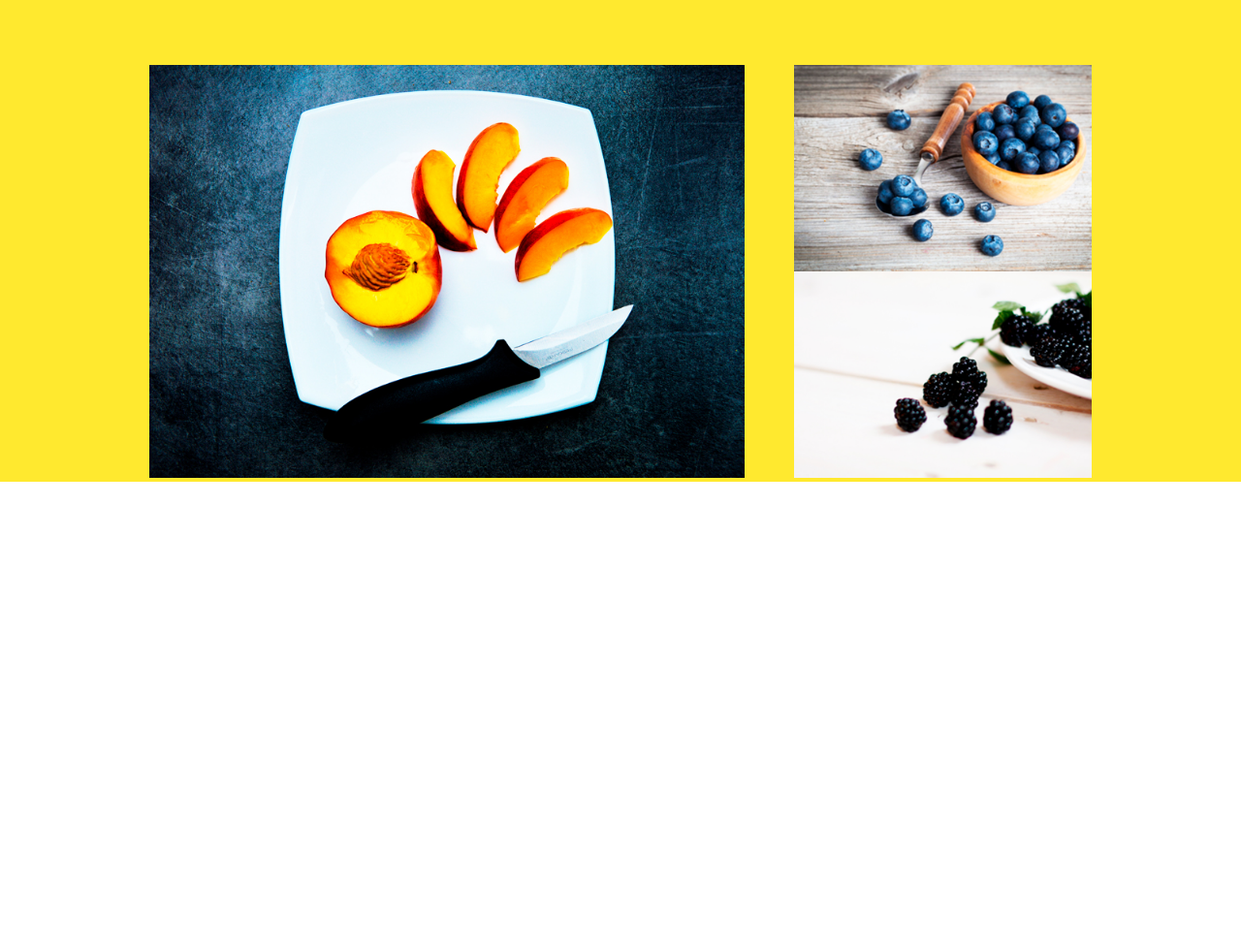
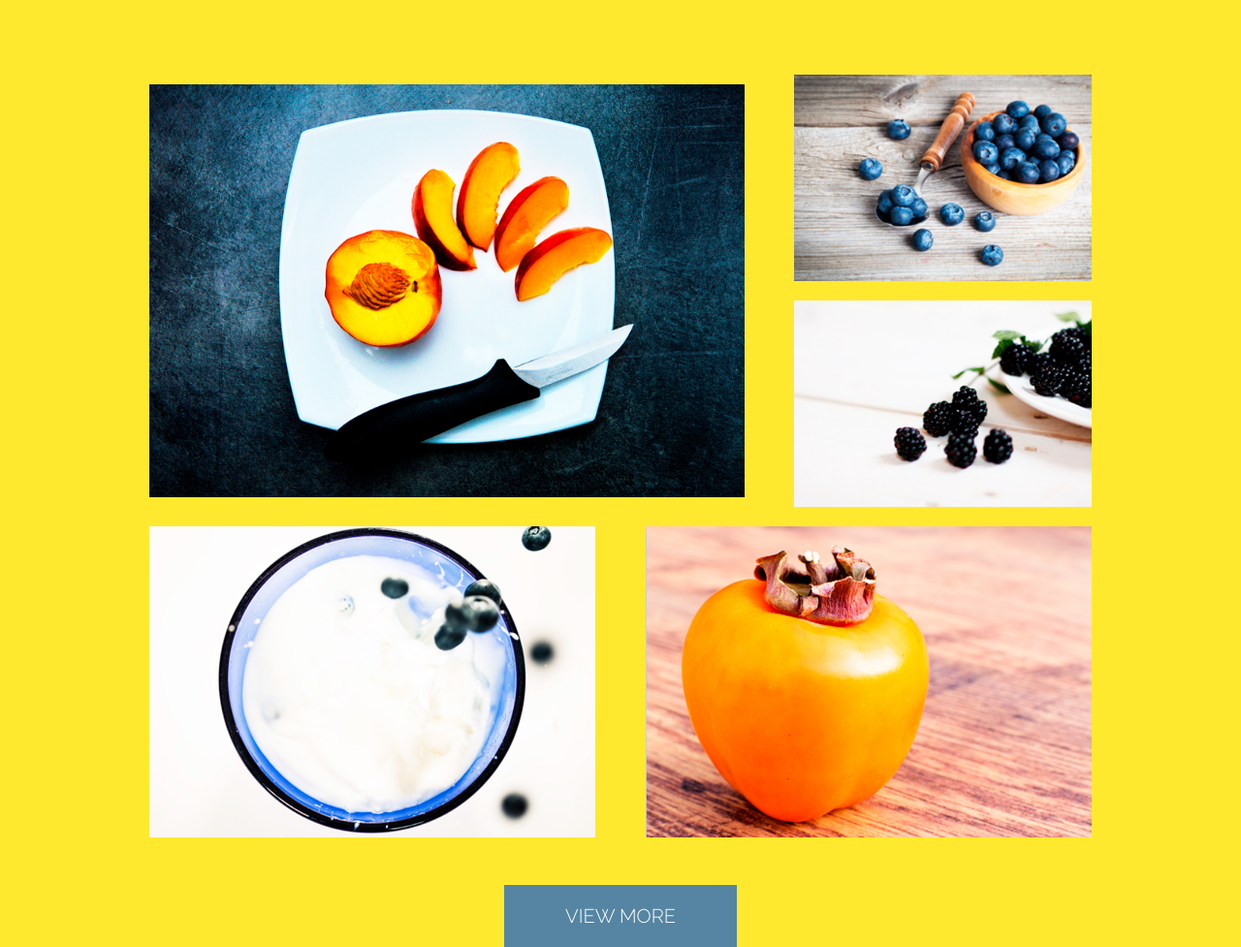
Before and after one commit to Iva-nova-vita/beetroot_homework_15, a website: page index.html in a window 1280 px wide. Shown: the part 2358-3335 px from the top of the page at 97% size. Before the commit the page ends 2855 px from the top, so only its background shows below. Drawn offline with Linux system fonts and the light colour scheme.

Commit message:
gallery flex box

```diff
--- a/css/style.scss
+++ b/css/style.scss
@@ -293,6 +293,10 @@ body {
     width: 40%;
     margin: auto;
   }
+  a {
+    @include a-color($background-color:#5585a2);
+    width: 200px;
+  }
 }
 #row1 {
   padding: 5% 10% 0 10%;
@@ -310,6 +314,7 @@ body {
     img {
       max-width: 100%;
       height: auto;
+      padding: 20px 0 10px 0;
     }
   }
   .column2 {
@@ -323,6 +328,27 @@ body {
     img {
       max-width: 100%;
       height: auto;
+      padding: 10px 0;
     }
   }
 }
+#row2 {
+  padding: 0 10% 0 10%;
+  display: flex;
+  justify-content: space-around;
+  background-color: #ffe92f;
+  @media screen and (max-width: 960px) {
+    flex-direction: column;
+  }
+  .column {
+    width: 45%;
+    @media screen and (max-width: 960px) {
+      width: 100%;
+    }
+  }
+  img {
+    max-width: 100%;
+    height: auto;
+    padding: 10px 0;
+  }
+}
--- a/index.html
+++ b/index.html
@@ -83,14 +83,31 @@
 
     <div id="gallery">
       <h1>Gallery</h1>
-      <p>Consectetur adipisicing elit, sed do eiusmod tempor incididunt ut labore et dolore
-        magna aliqua. Ut enim ad minim veniam, quis nostrud exercitation ullamco laboris nisi ut aliquip ex ea commodo
-        consequat</p>
+      <p>
+        Consectetur adipisicing elit, sed do eiusmod tempor incididunt ut labore
+        et dolore magna aliqua. Ut enim ad minim veniam, quis nostrud
+        exercitation ullamco laboris nisi ut aliquip ex ea commodo consequat
+      </p>
+
+      <section id="row1">
+        <div class="column1">
+          <img src="images/gallery1.jpg" alt="gallery1" />
+        </div>
+        <div class="column2">
+          <img src="images/gallery2.jpg" alt="gallery2" />
+          <img src="images/gallery3.jpg" alt="gallery3" />
+        </div>
+      </section>
+      <section id="row2">
+        <div class="column">
+          <img src="images/gallery4.jpg" alt="gallery4" />
+        </div>
+        <div class="column">
+          <img src="images/gallery5.jpg" alt="gallery5" />
+        </div>
+      </section>
+      <a href="http://www.aloha.kiev.ua/Optimizaciya-CSS-5-samyh.html"
+        >VIEW MORE</a>
     </div>
-    <section id="row1">
-      <div class="column1"><img src="images/gallery1.jpg" alt="gallery1"></div>
-      <div class="column2"><img src="images/gallery2.jpg" alt="gallery2">
-      <img src="images/gallery3.jpg" alt="gallery3"></div>
-    </section>
   </body>
 </html>
```
Also changed, not shown: css/style.css, images/gallery4.jpg (added), images/gallery5.jpg (added).
